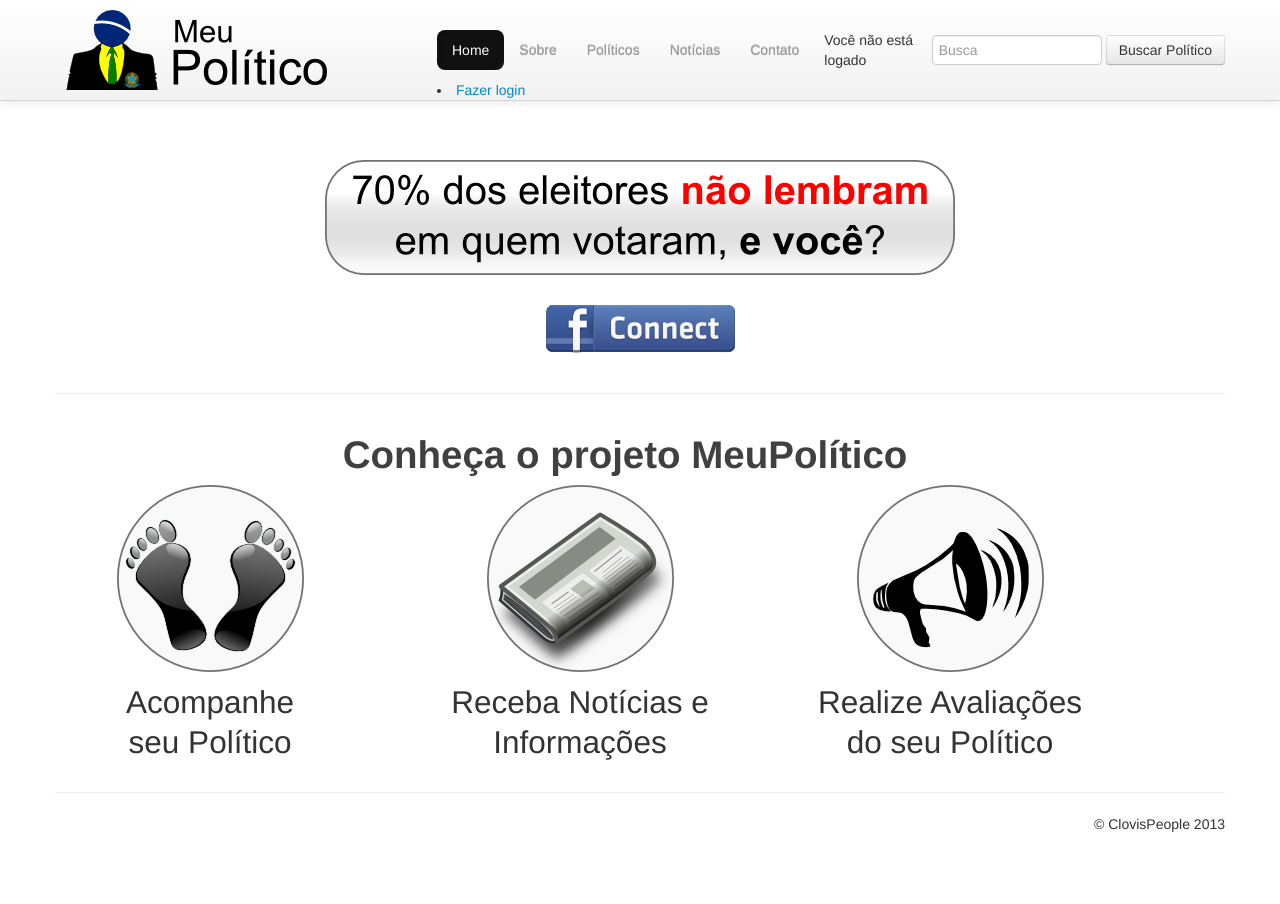
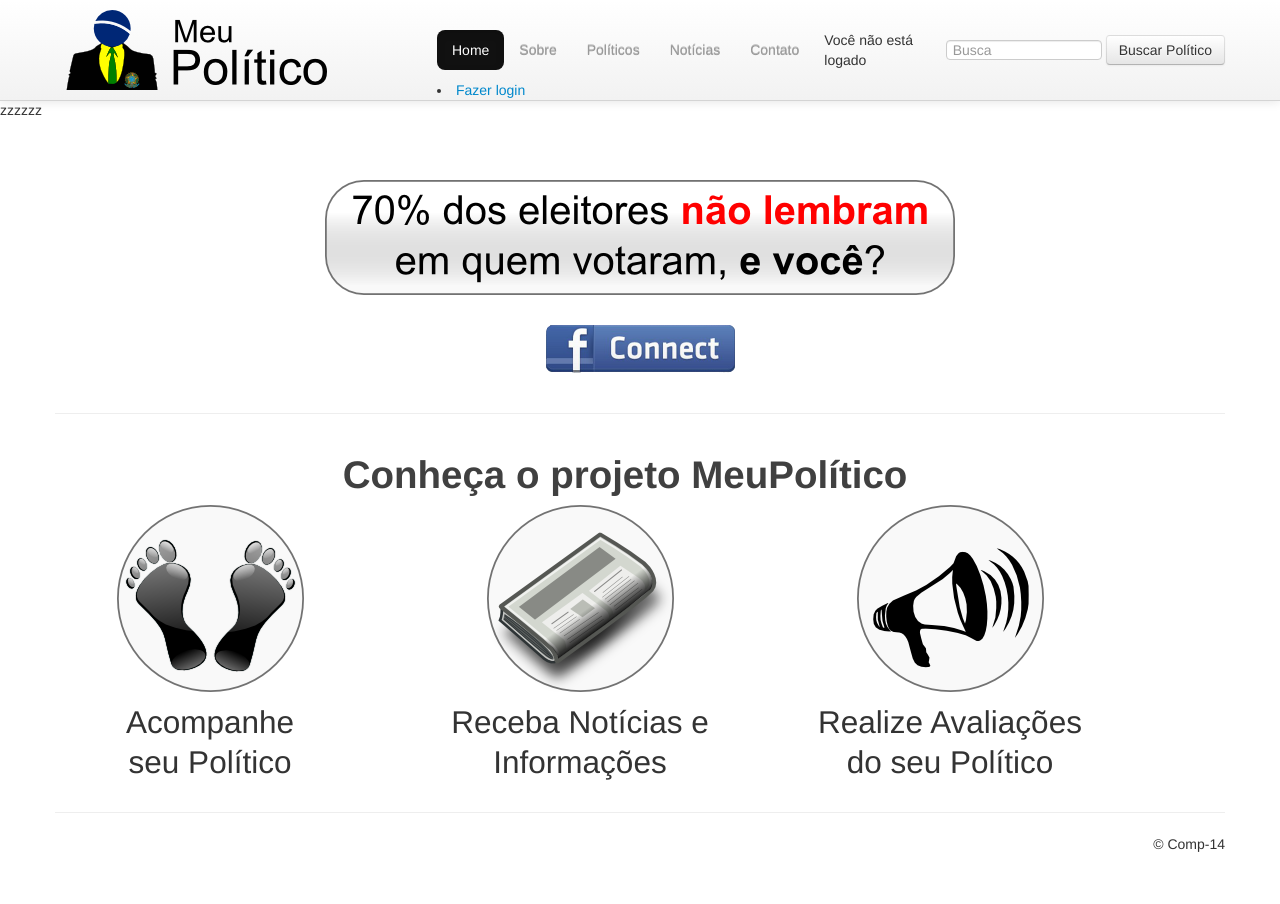
Before and after one commit to thalesmello/meupolitico, a Django app: page / in a window 1280 px wide. Before the commit the page ends 832 px from the top, so only its background shows below. Run offline with Django 3.2, Linux system fonts and the light colour scheme; parts of the project's set-up code (start-up, migrations or seed data) failed here and were passed over; some libraries are stand-ins or nearby versions.

Commit message:
removendo o que estava escrito...

```diff
--- a/politicians/templates/politicians/base.html
+++ b/politicians/templates/politicians/base.html
@@ -1,4 +1,4 @@
-{% load staticfiles %}
+zzzzzz{% load staticfiles %}
 
 <!DOCTYPE html>
 <html lang="en">
@@ -77,7 +77,7 @@
         <hr>
 
       <footer>
-        <p>&copy; ClovisPeople 2013</p>
+        <p>&copy; Comp-14</p>
       </footer>
 
     </div> <!-- /container -->
```
